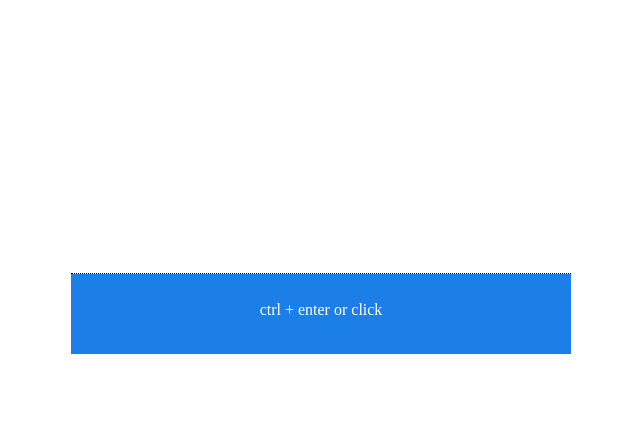
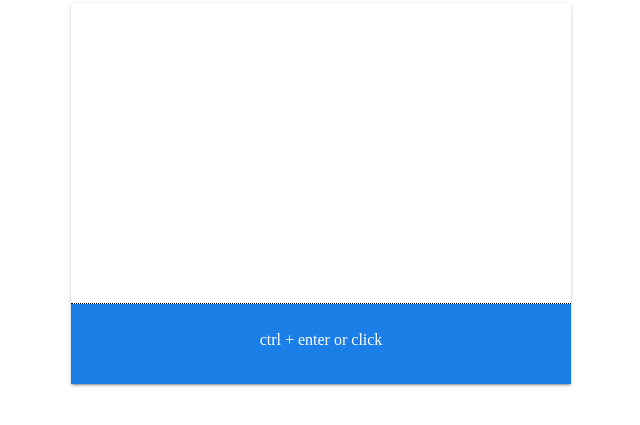
Before and after one commit to risonakamo/fcards2, a plain HTML site: page csvread/index.html in a window 1280 px wide. Shown: the part 27-452 px from the top of the page, without its empty margins (319-959 px from the left). Drawn offline with Linux system fonts and the light colour scheme.

Commit message:
card design csv

```diff
--- a/csvread/csv.css
+++ b/csvread/csv.css
@@ -4,6 +4,13 @@ body
 {
     margin: 0;
     font-family: meiryo;
+}
+
+.card
+{
+    width: 500px;
+    margin: 30px auto 80px auto;
+    box-shadow: 0 2px 2px 0 rgba(0,0,0,0.14), 0 3px 1px -2px rgba(0,0,0,0.2), 0 1px 5px 0 rgba(0,0,0,0.12);
 }
 
 textarea
--- a/csvread/index.html
+++ b/csvread/index.html
@@ -13,15 +13,16 @@
   </head>
 
   <body>
-    <textarea class="input-area"></textarea>
+    <div class="card">
+      <textarea class="input-area" autofocus></textarea>
 
-    <div class="output-box small">
-      <div class="cover">
-        ctrl + enter or click
+      <div class="output-box small">
+        <div class="cover">
+          ctrl + enter or click
+        </div>
+        <textarea class="output-area"></textarea>
       </div>
-      <textarea class="output-area"></textarea>
     </div>
-
   </body>
 
 </html>
```
